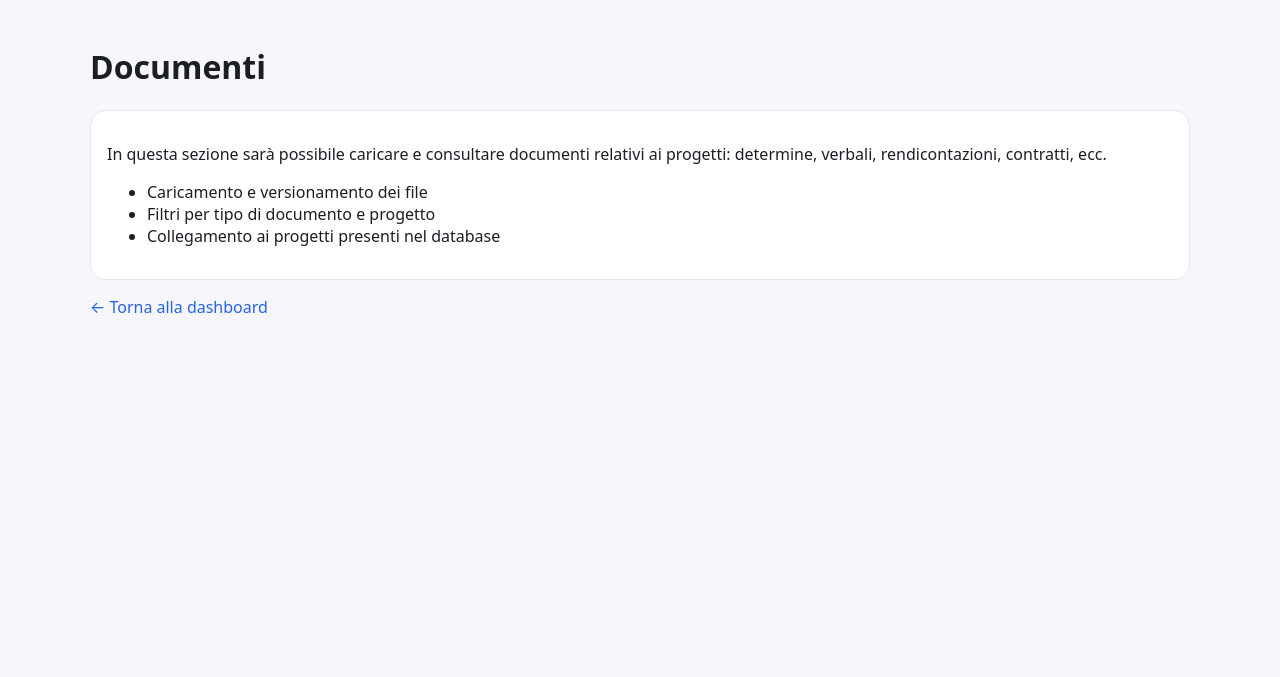
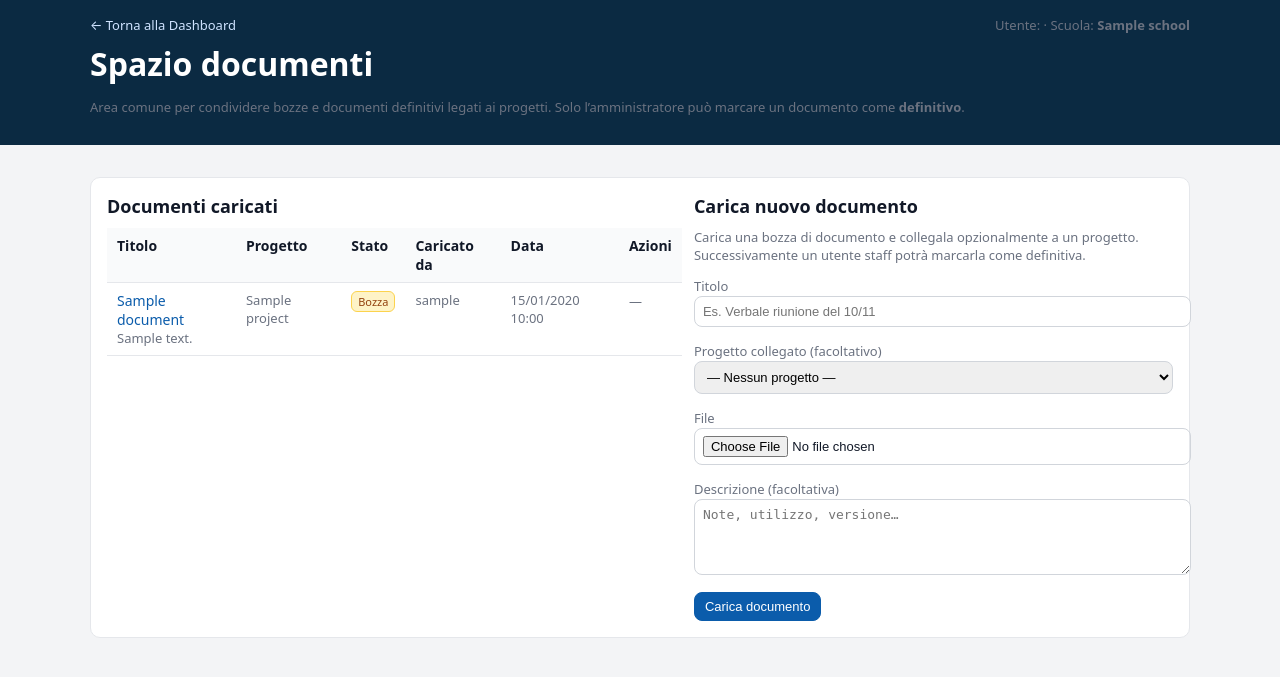
Before and after one commit to Berboa34/scuolahub, a Django app: template templates/documents.html in a window 1280 px wide. Shown: the top 677 px of the page. Run offline with Django 5.2, Linux system fonts and the light colour scheme; the template is opened without the code that fills it: most values are stand-ins (such as "Sample title", 1, 10 or a date in 2020).

Commit message:
Add Document model and documents section

```diff
--- a/scuolahub/urls.py
+++ b/scuolahub/urls.py
@@ -37,4 +37,8 @@ urlpatterns = [
 
     path("deleghe/<int:pk>/revoca/", pviews.delegation_revoke, name="delegation_revoke"),
 
+# DOCUMENTI
+    path('documenti/', pviews.documents_view, name='documents'),
+    path('documenti/<int:pk>/finalizza/', pviews.document_finalize, name='document_finalize'),
+
 ]
--- a/templates/documents.html
+++ b/templates/documents.html
@@ -1,28 +1,210 @@
-<!doctype html>
+{% load humanize %}
+<!DOCTYPE html>
 <html lang="it">
 <head>
-  <meta charset="utf-8"><meta name="viewport" content="width=device-width, initial-scale=1">
-  <title>Documenti – ScuolaHub</title>
+  <meta charset="utf-8" />
+  <title>Documenti — ScuolaHub</title>
+  <meta name="viewport" content="width=device-width, initial-scale=1" />
   <style>
-    :root{--bg:#f7f7fb;--panel:#ffffff;--ink:#1b1f24;--muted:#6b7280;--primary:#2563eb;--line:#e5e7eb;}
-    body{margin:0;font-family:system-ui,-apple-system,Segoe UI,Roboto,Ubuntu,Helvetica,Arial,sans-serif;background:var(--bg);color:var(--ink)}
-    .wrap{max-width:1100px;margin:0 auto;padding:24px}
-    .card{background:var(--panel);border:1px solid var(--line);border-radius:16px;padding:16px;margin-bottom:16px}
-    a{color:var(--primary);text-decoration:none}
+    body{
+      margin:0;
+      font-family:system-ui,-apple-system,Segoe UI,Roboto,Ubuntu,"Helvetica Neue",Arial;
+      background:#f3f4f6;
+      color:#111827;
+    }
+    a{color:#0b5cab;text-decoration:none}
+    a:hover{text-decoration:underline}
+    header{background:#0b2a42;color:#fff}
+    .wrap{max-width:1100px;margin:0 auto;padding:16px}
+    .topnav{
+      display:flex;
+      justify-content:space-between;
+      align-items:center;
+      gap:12px;
+      flex-wrap:wrap;
+    }
+    .muted{color:#6b7280;font-size:13px}
+    .card{
+      background:#fff;
+      border-radius:10px;
+      border:1px solid #e5e7eb;
+      padding:16px;
+      margin-top:16px;
+    }
+    table{width:100%;border-collapse:collapse;font-size:14px}
+    th,td{padding:8px 10px;border-bottom:1px solid #e5e7eb;vertical-align:top}
+    th{background:#f9fafb;text-align:left;font-weight:600}
+    .badge{display:inline-block;padding:2px 6px;border-radius:6px;font-size:11px}
+    .badge.draft{background:#fef3c7;color:#92400e;border:1px solid #fcd34d}
+    .badge.final{background:#dcfce7;color:#166534;border:1px solid #86efac}
+    .btn{
+      display:inline-block;
+      padding:6px 10px;
+      border-radius:8px;
+      border:1px solid #d1d5db;
+      background:#fff;
+      font-size:13px;
+      cursor:pointer;
+    }
+    .btn.primary{background:#0b5cab;color:#fff;border-color:#0b5cab}
+    .btn.small{padding:4px 8px;font-size:12px}
+    input[type="text"], textarea, select, input[type="file"]{
+      width:100%;
+      padding:7px 8px;
+      border-radius:8px;
+      border:1px solid #d1d5db;
+      font-size:13px;
+    }
+    textarea{min-height:60px;resize:vertical}
+    .grid{display:grid;gap:12px}
+    @media(min-width:800px){ .grid.cols-2{grid-template-columns:1.2fr 1fr} }
+    form.inline{display:inline}
   </style>
 </head>
 <body>
+
+<header>
   <div class="wrap">
-    <h1>Documenti</h1>
-    <div class="card">
-      <p>In questa sezione sarà possibile caricare e consultare documenti relativi ai progetti: determine, verbali, rendicontazioni, contratti, ecc.</p>
-      <ul>
-        <li>Caricamento e versionamento dei file</li>
-        <li>Filtri per tipo di documento e progetto</li>
-        <li>Collegamento ai progetti presenti nel database</li>
-      </ul>
+    <div class="topnav">
+      <div class="muted">
+        <a href="{% url 'dashboard' %}" style="color:#cfe3ff;">← Torna alla Dashboard</a>
+      </div>
+      <div class="muted">
+        Utente: <b>{{ request.user.username }}</b>
+        {% if school %} · Scuola: <b>{{ school.name }}</b>{% endif %}
+      </div>
     </div>
-    <p><a href="{% url 'dashboard' %}">← Torna alla dashboard</a></p>
+    <h1 style="margin:8px 0 4px">Spazio documenti</h1>
+    <p class="muted">
+      Area comune per condividere bozze e documenti definitivi legati ai progetti.
+      Solo l’amministratore può marcare un documento come <b>definitivo</b>.
+    </p>
   </div>
+</header>
+
+<main class="wrap" style="padding-bottom:40px">
+  <div class="grid cols-2 card">
+    <!-- Elenco documenti -->
+    <section>
+      <h2 style="margin:0 0 10px;font-size:18px">Documenti caricati</h2>
+
+      <div style="overflow:auto">
+        <table>
+          <thead>
+            <tr>
+              <th>Titolo</th>
+              <th>Progetto</th>
+              <th>Stato</th>
+              <th>Caricato da</th>
+              <th>Data</th>
+              <th>Azioni</th>
+            </tr>
+          </thead>
+          <tbody>
+            {% for d in documents %}
+              <tr>
+                <td>
+                  {% if d.file %}
+                    <a href="{{ d.file.url }}" target="_blank" rel="noopener">
+                      {{ d.title }}
+                    </a>
+                  {% else %}
+                    {{ d.title }}
+                  {% endif %}
+                  {% if d.description %}
+                    <div class="muted">{{ d.description }}</div>
+                  {% endif %}
+                </td>
+                <td class="muted">
+                  {% if d.project %}
+                    {{ d.project.title }}
+                  {% else %}
+                    —
+                  {% endif %}
+                </td>
+                <td>
+                  {% if d.status == "FINAL" %}
+                    <span class="badge final">Definitivo</span>
+                  {% else %}
+                    <span class="badge draft">Bozza</span>
+                  {% endif %}
+                </td>
+                <td class="muted">
+                  {% if d.uploaded_by %}
+                    {{ d.uploaded_by.username }}
+                  {% else %}
+                    —
+                  {% endif %}
+                </td>
+                <td class="muted">{{ d.created_at|date:"d/m/Y H:i" }}</td>
+                <td>
+                  {% if user.is_staff and d.status != "FINAL" %}
+                    <form method="post"
+                          action="{% url 'document_finalize' d.id %}"
+                          class="inline"
+                          onsubmit="return confirm('Marcare il documento come DEFINITIVO? Non sarà più modificabile in piattaforma.');">
+                      {% csrf_token %}
+                      <button type="submit" class="btn small primary">Finalizza</button>
+                    </form>
+                  {% else %}
+                    <span class="muted small">—</span>
+                  {% endif %}
+                </td>
+              </tr>
+            {% empty %}
+              <tr>
+                <td colspan="6" class="muted">Nessun documento caricato.</td>
+              </tr>
+            {% endfor %}
+          </tbody>
+        </table>
+      </div>
+    </section>
+
+    <!-- Upload nuovo documento -->
+    <section>
+      <h2 style="margin:0 0 10px;font-size:18px">Carica nuovo documento</h2>
+      <p class="muted" style="margin:0 0 10px">
+        Carica una bozza di documento e collegala opzionalmente a un progetto.
+        Successivamente un utente staff potrà marcarla come definitiva.
+      </p>
+
+      <form method="post" action="" enctype="multipart/form-data" class="grid">
+        {% csrf_token %}
+        <input type="hidden" name="op" value="upload" />
+
+        <div>
+          <label class="muted">Titolo</label><br>
+          <input type="text" name="title" required placeholder="Es. Verbale riunione del 10/11">
+        </div>
+
+        <div>
+          <label class="muted">Progetto collegato (facoltativo)</label><br>
+          <select name="project_id">
+            <option value="">— Nessun progetto —</option>
+            {% for p in projects %}
+              <option value="{{ p.id }}">{{ p.title }}</option>
+            {% endfor %}
+          </select>
+        </div>
+
+        <div>
+          <label class="muted">File</label><br>
+          <input type="file" name="file" required>
+        </div>
+
+        <div>
+          <label class="muted">Descrizione (facoltativa)</label><br>
+          <textarea name="description" placeholder="Note, utilizzo, versione…"></textarea>
+        </div>
+
+        <div>
+          <button type="submit" class="btn primary">Carica documento</button>
+        </div>
+      </form>
+    </section>
+  </div>
+</main>
+
 </body>
 </html>
```
Also changed, not shown: projects/admin.py (+15 -0 lines), projects/models.py (+30 -0 lines), projects/views.py (+67 -0 lines).
